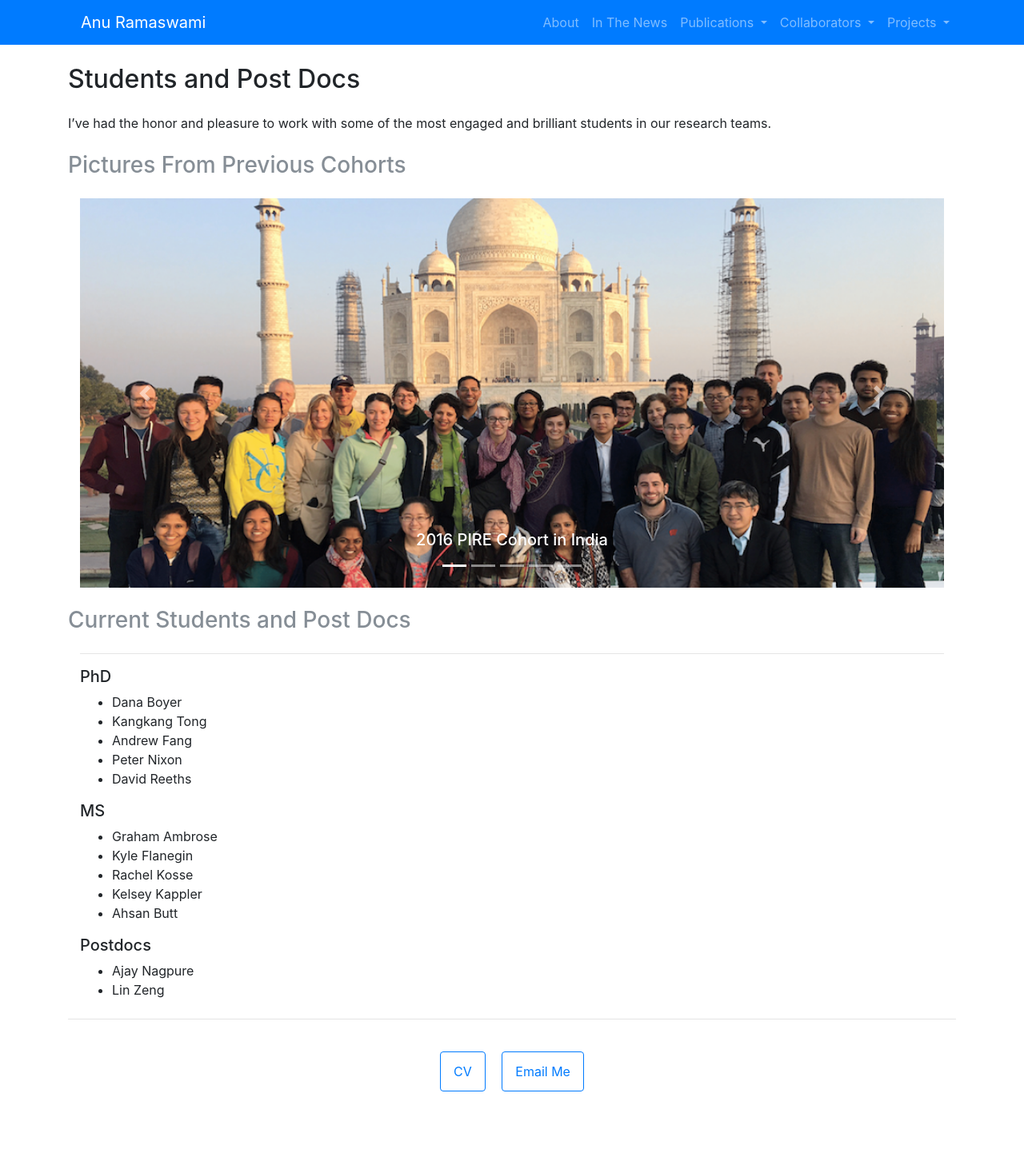
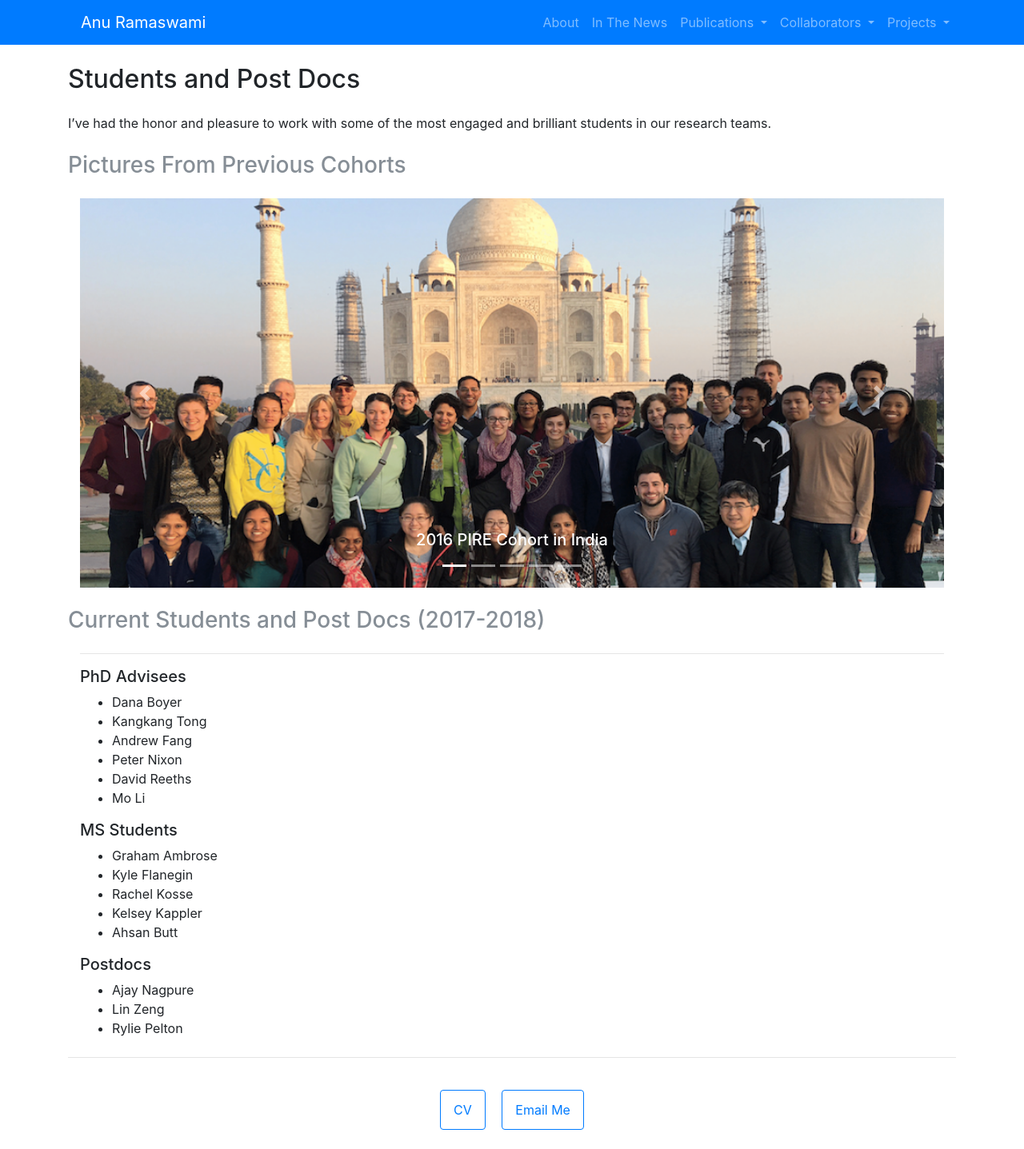
Before and after one commit to anuramaswami/anuramaswami.github.io, a Jekyll site: the page built from collaborators/students-and-postdoc.html, in a window 1280 px wide. Shown: the whole page at 80% size. Built offline with Jekyll 4.4.1, drawn with Linux system fonts in a browser that asks for light colours; nearby versions of some CDN libraries; before the commit the page ends 1389 px from its top, so only the background shows below that.

Commit message:
Update students-and-postdoc.html

```diff
--- a/collaborators/students-and-postdoc.html
+++ b/collaborators/students-and-postdoc.html
@@ -78,18 +78,19 @@ title: Students and Post Docs
   </section> <!-- end Pictures from Previous Cohorts -->
 
   <section id="currentStudents" class="my-4">
-    <h3 class="text-muted mb-4">Current Students and Post Docs</h3>
+    <h3 class="text-muted mb-4">Current Students and Post Docs (2017-2018)</h3>
     <div class="container">
       <hr/>
-      <h5>PhD</h5>
+      <h5>PhD Advisees</h5>
       <ul>
         <li>Dana Boyer</li>
         <li>Kangkang Tong</li>
         <li>Andrew Fang</li>
         <li>Peter Nixon</li>
         <li>David Reeths</li>
+        <li>Mo Li</li>
       </ul>
-      <h5>MS</h5>
+      <h5>MS Students</h5>
       <ul>
         <li>Graham Ambrose</li>
         <li>Kyle Flanegin</li>
@@ -101,6 +102,7 @@ title: Students and Post Docs
       <ul>
         <li>Ajay Nagpure</li>
         <li>Lin Zeng</li>
+        <li>Rylie Pelton</li>
       </ul>
       <!--<p>Meet graduates from the IGERT program that I lead at the University of Colorado Denver, along with my-->
         <!--colleagues Debbie Main, Chris Wibble, Paul Teskie..... I probably butchered that spelling</p>-->
```
